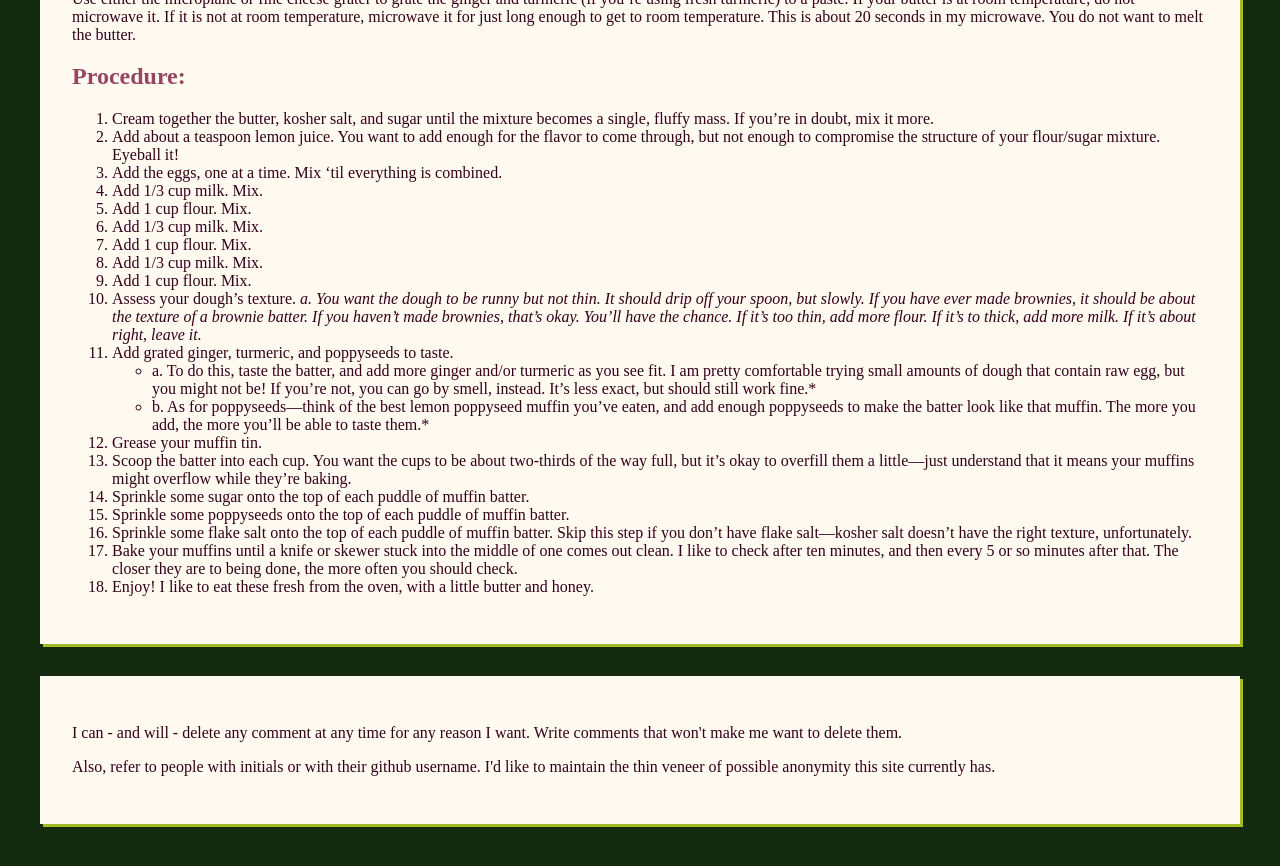
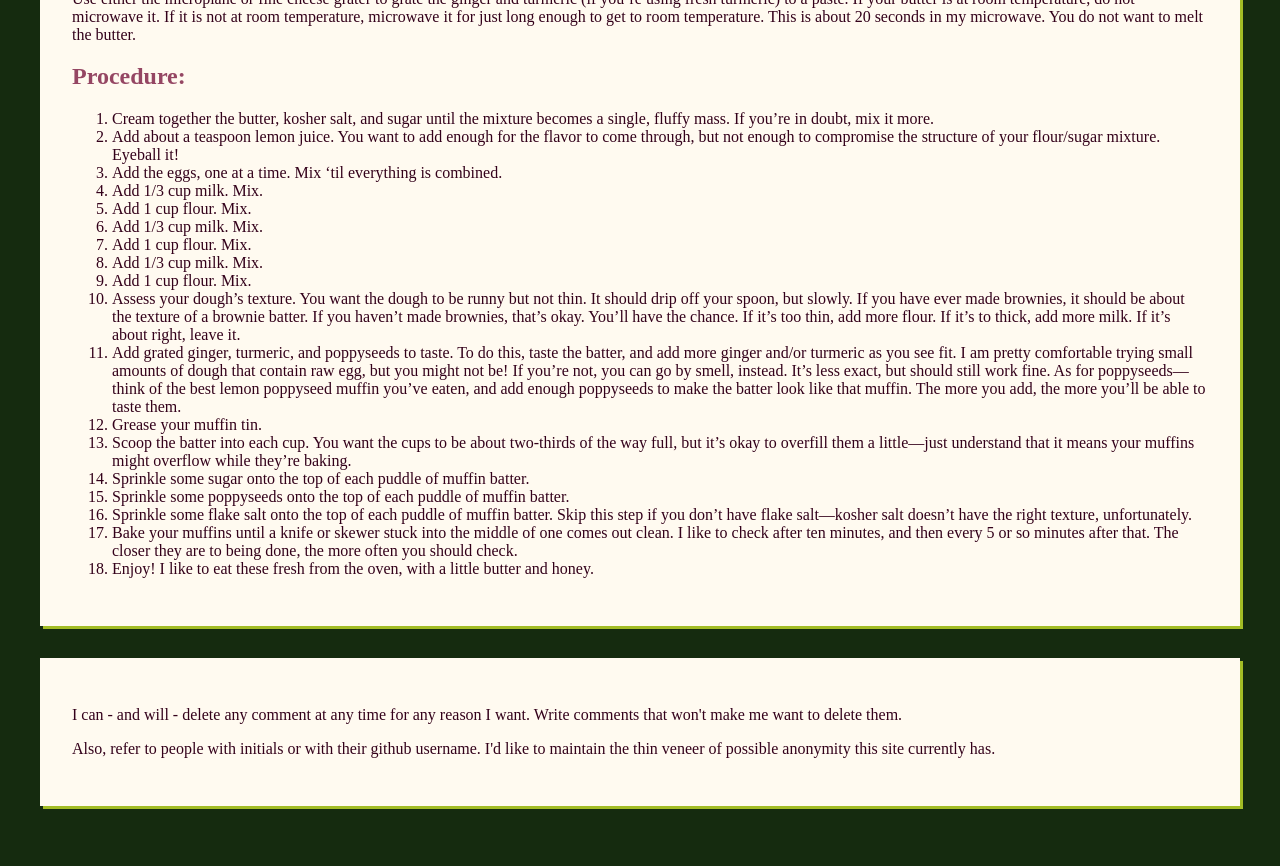
Before and after one commit to mossbeasts/mossbeasts.github.io, a Jekyll site: the page built from _posts/2023-12-5-Lemon-Poppyseed-Turmeric-Muffins.md, in a window 1280 px wide and 900 px high, scrolled down 1051 px. Shown: the top 866 px of the window. Built offline with Jekyll 4.4.1, drawn with Linux system fonts in a browser that asks for light colours; some web fonts are replaced; our own code applies the rules of GitHub Pages for plain Markdown files; comment, search, counter and statistics services are not loaded.

```diff
--- a/_posts/2023-12-5-Lemon-Poppyseed-Turmeric-Muffins.md
+++ b/_posts/2023-12-5-Lemon-Poppyseed-Turmeric-Muffins.md
@@ -57,10 +57,10 @@ If your butter is at room temperature, do not microwave it. If it is not at room
 8.	Add 1/3 cup milk. Mix.
 9.	Add 1 cup flour. Mix.
 10.	Assess your dough’s texture.
-      *a.	You want the dough to be runny but not thin. It should drip off your spoon, but slowly. If you have ever made brownies, it should be about the texture of a brownie batter. If you haven’t made brownies, that’s okay. You’ll have the chance. If it’s too thin, add more flour. If it's to thick, add more milk. If it's about right, leave it.*
+      You want the dough to be runny but not thin. It should drip off your spoon, but slowly. If you have ever made brownies, it should be about the texture of a brownie batter. If you haven’t made brownies, that’s okay. You’ll have the chance. If it’s too thin, add more flour. If it's to thick, add more milk. If it's about right, leave it.
 11.	Add grated ginger, turmeric, and poppyseeds to taste.
-     * a.	To do this, taste the batter, and add more ginger and/or turmeric as you see fit. I am pretty comfortable trying small amounts of dough that contain raw egg, but you might not be! If you’re not, you can go by smell, instead. It’s less exact, but should still work fine.*
-     * b.	As for poppyseeds—think of the best lemon poppyseed muffin you’ve eaten, and add enough poppyseeds to make the batter look like that muffin. The more you add, the more you’ll be able to taste them.*
+      To do this, taste the batter, and add more ginger and/or turmeric as you see fit. I am pretty comfortable trying small amounts of dough that contain raw egg, but you might not be! If you’re not, you can go by smell, instead. It’s less exact, but should still work fine.
+      As for poppyseeds—think of the best lemon poppyseed muffin you’ve eaten, and add enough poppyseeds to make the batter look like that muffin. The more you add, the more you’ll be able to taste them.
 12.	Grease your muffin tin.
 13.	Scoop the batter into each cup. You want the cups to be about two-thirds of the way full, but it’s okay to overfill them a little—just understand that it means your muffins might overflow while they’re baking.
 14.	Sprinkle some sugar onto the top of each puddle of muffin batter.
```
